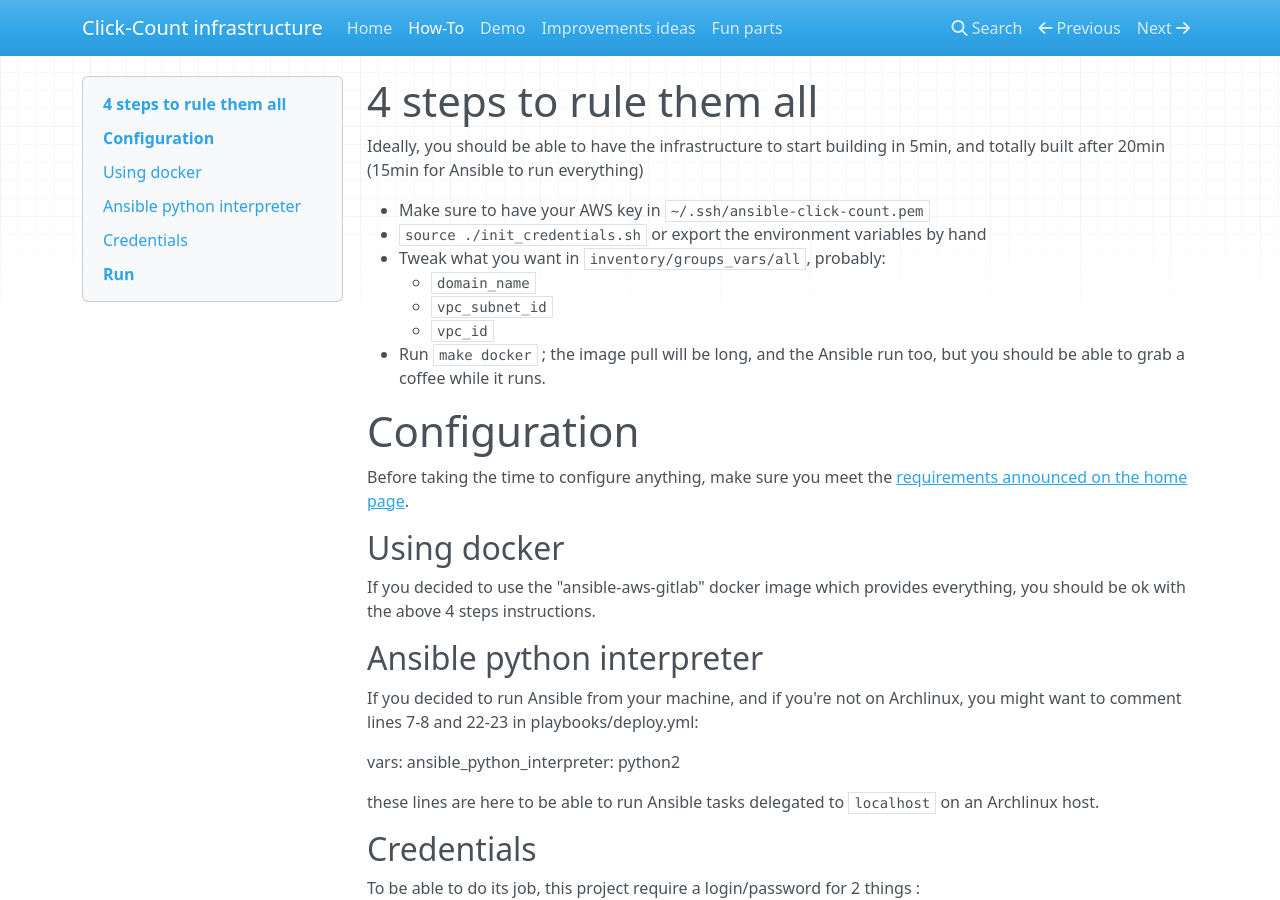
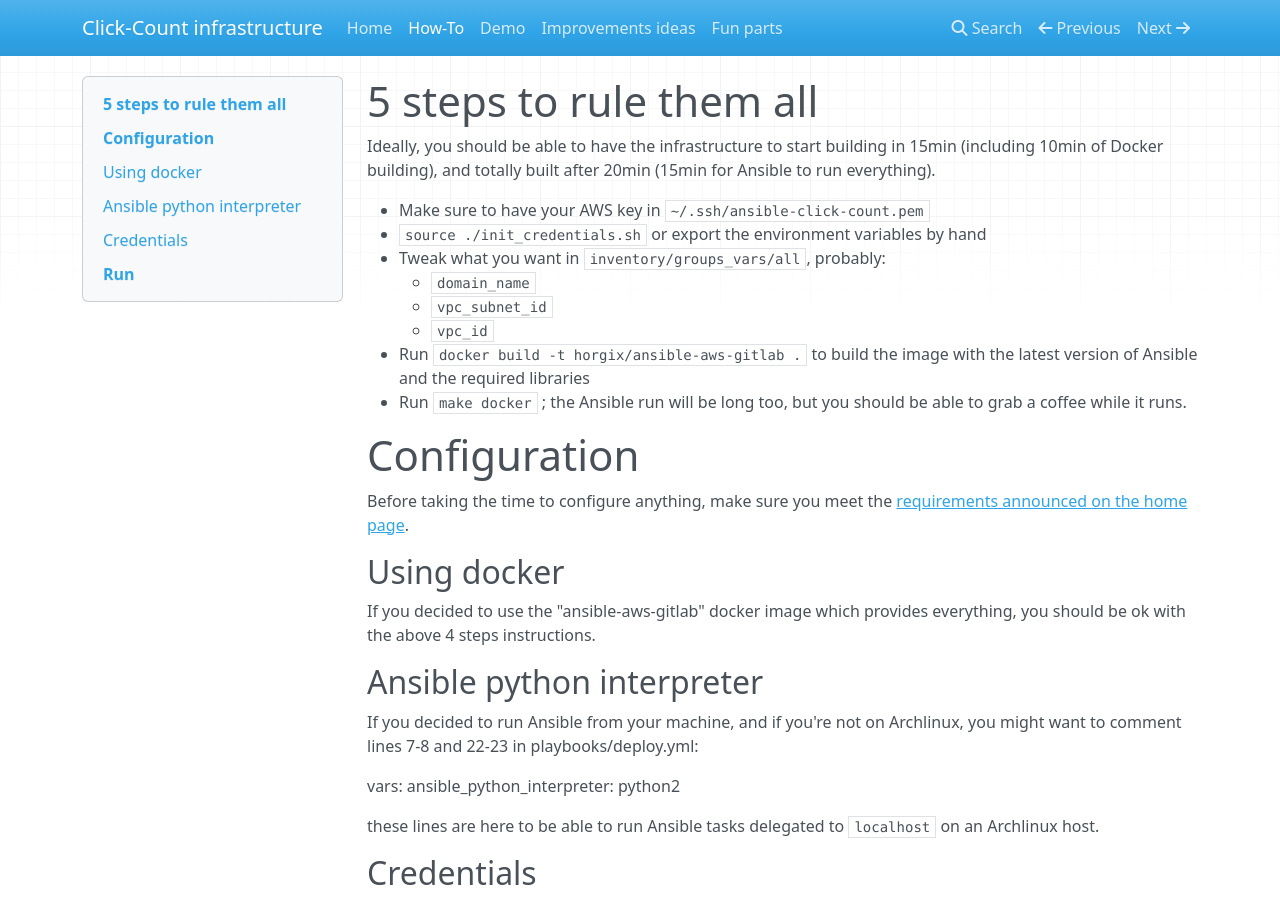
Before and after one commit to Horgix/click-count-infra, an MkDocs documentation site: the page built from doc/src/howto.md, in a window 1280 px wide and 900 px high. Built offline with MkDocs 1.6.1, drawn with Linux system fonts in a browser that asks for light colours; nearby versions of some CDN libraries; old or Windows-style settings are respelled for this version of MkDocs.

Commit message:
doc: add instructions to build the docker image

```diff
--- a/doc/src/howto.md
+++ b/doc/src/howto.md
@@ -1,7 +1,8 @@
-# 4 steps to rule them all
+# 5 steps to rule them all
 
 Ideally, you should be able to have the infrastructure to start building in
-5min, and totally built after 20min (15min for Ansible to run everything)
+15min (including 10min of Docker building), and totally built after 20min
+(15min for Ansible to run everything).
 
 - Make sure to have your AWS key in `~/.ssh/ansible-click-count.pem`
 - `source ./init_credentials.sh` or export the environment variables by hand
@@ -9,8 +10,10 @@ Ideally, you should be able to have the infrastructure to start building in
     - `domain_name`
     - `vpc_subnet_id`
     - `vpc_id`
-- Run `make docker` ; the image pull will be long, and the Ansible run too, but
-  you should be able to grab a coffee while it runs.
+- Run `docker build -t horgix/ansible-aws-gitlab . ` to build the image with
+  the latest version of Ansible and the required libraries
+- Run `make docker` ; the Ansible run will be long too, but you should be able
+  to grab a coffee while it runs.
 
 # Configuration
 
```
Also changed, not shown: doc/src/index.md (+3 -2 lines).
